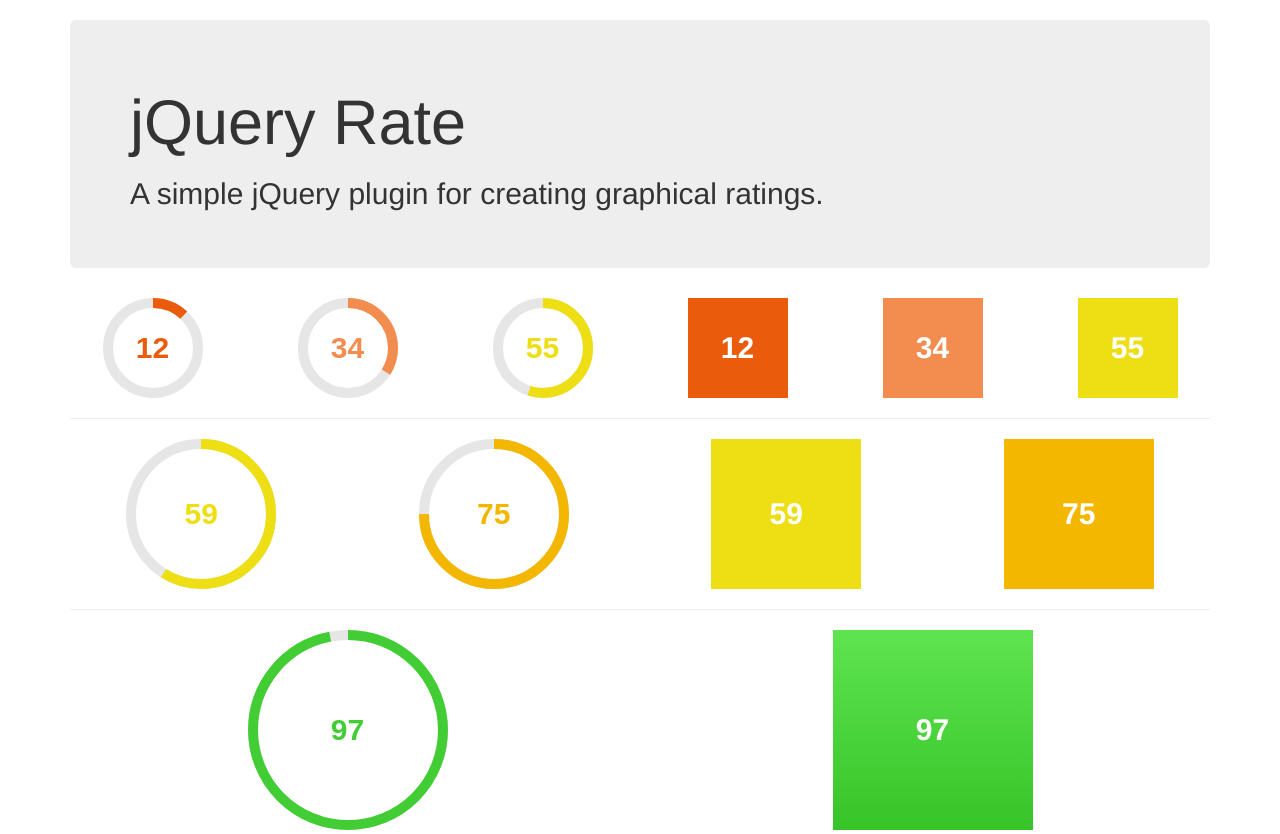
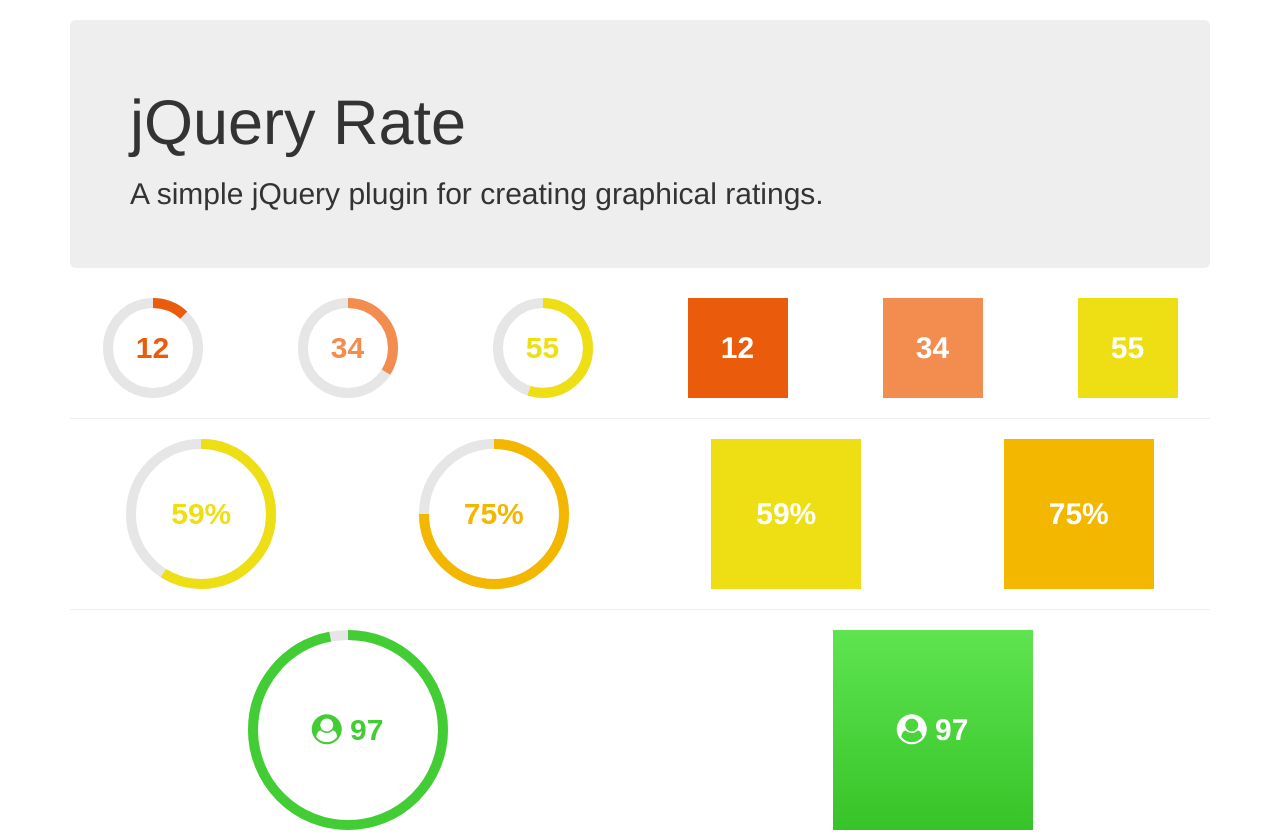
Before and after one commit to nezhar/jQuery-Rate, a plain HTML site: page index.html in a window 1280 px wide. Shown: the top 834 px of the page. Drawn offline with nearby package versions, Linux system fonts and the light colour scheme.

Commit message:
Issue #1: Implements possibility to add prefix and suffix to rate values

```diff
--- a/demo/demo.js
+++ b/demo/demo.js
@@ -4,25 +4,43 @@
     $('.rate-circle-static-small').rateCircle();
     $('.rate-box-static-small').rateBox();
 
-    $('.rate-circle-static-medium').rateCircle({size: 150});
-    $('.rate-box-static-medium').rateBox({width: 150, height: 150});
+    $('.rate-circle-static-medium').rateCircle({
+        size: 150,
+        valueSufix: '%'
+    });
+    $('.rate-box-static-medium').rateBox({
+        width: 150,
+        height: 150,
+        valueSufix: '%'
+    });
 
-    $('.rate-circle-static-big').rateCircle({size: 200});
-    $('.rate-box-static-big').rateBox({width: 200, height: 200});
+    $('.rate-circle-static-big').rateCircle({
+        size: 200,
+        valuePrefix: '<i class="fa fa-user-circle" aria-hidden="true"></i> '
+    });
+    $('.rate-box-static-big').rateBox({
+        width: 200,
+        height: 200,
+        valuePrefix: '<i class="fa fa-user-circle" aria-hidden="true"></i> '
+    });
 
     // Custom options
     $('.rate-circle').rateCircle({
         size: 100, // Sets the size of the circle
         lineWidth: 10, // Sets the width of circle line
-        fontSize: 30, // Font size of rate
-        referenceValue: 100 // Used to calculate color and percentage
+        fontSize: 30, // Font size of rate value
+        referenceValue: 100, // Used to calculate color and percentage
+        valuePrefix: '', // Sets a text before the rate value
+        valueSufix: '' // Sets a text after the rate value
     });
 
     $('.rate-box').rateBox({
         width: 100, // Sets the with of the box
         height: 100, // Sets the height of the box
-        fontSize: 30, // Font size of rate
-        referenceValue: 100 // Used to calculate color and percentage
+        fontSize: 30, // Font size of rate value
+        referenceValue: 100, // Used to calculate color and percentage
+        valuePrefix: '', // Sets a text before the rate value
+        valueSufix: '' // Sets a text after the rate value
     });
 
     $('input[id*="rate-circle"]').on("change mousemove", function() {
--- a/index.html
+++ b/index.html
@@ -4,7 +4,8 @@
 <head>
     <title>jQuery Rate</title>
     <!-- External CSS and JS Libraries - Optional -->
-    <link rel="stylesheet" href="https://maxcdn.bootstrapcdn.com/bootstrap/3.3.6/css/bootstrap.min.css">
+    <link rel="stylesheet" type="text/css" href="https://maxcdn.bootstrapcdn.com/bootstrap/3.3.6/css/bootstrap.min.css">
+    <link rel="stylesheet" type="text/css" href="https://maxcdn.bootstrapcdn.com/font-awesome/4.7.0/css/font-awesome.min.css">
     <script type="text/javascript" src="https://code.jquery.com/jquery-1.11.3.min.js"></script>
 
     <!-- jQury Rate CSS and JS -->
```
Also changed, not shown: rate/jquery.rate.js, rate/jquery.rate.min.js.
